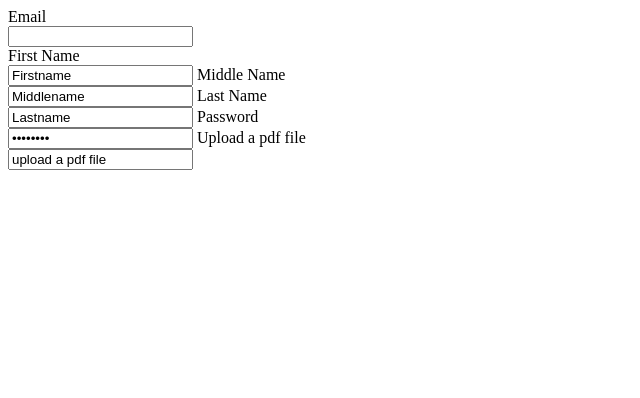
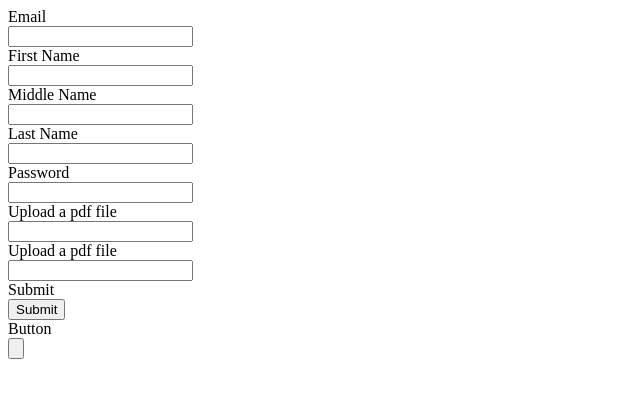
Before and after one commit to DRajasekaran/Html-1-Demo, a plain HTML site: page index.html in a window 1280 px wide. Shown: the whole page, without its empty margins (0-640 px from the left). Drawn offline with Linux system fonts and the light colour scheme.

Commit message:
Add files via upload

```diff
--- a/index.html
+++ b/index.html
@@ -11,15 +11,21 @@
 <label for="email">Email</label><br>
 <input type="email" name="Email" id="email"><br>
 <label for="firstname">First Name</label><br>
-<input type="firstname" value="Firstname">
+<input type="firstname" name="Firstname" id="firstname"><br>
 <label for="middlename">Middle Name</label><br>
-<input type="middlename" value="Middlename">
+<input type="middlename" name="Middlename" id="middlename"><br>
 <label for="lastname">Last Name</label><br>
-<input type="lastname" value="Lastname">
+<input type="lastname" name="Lastname" id="lastname"><br>
 <label for="password">Password</label><br>
-<input type="password" value="Password">
+<input type="password" name="Password" id="password"><br>
 <label for="upload a pdf file">Upload a pdf file</label><br>
-<input type="Upload a pdf file" value="upload a pdf file">
+<input type="upload a pdf file" name="Upload a pdf file" id="upload a pdf file"><br>
+<label for="upload a pdf file">Upload a pdf file</label><br>
+<input type="upload a pdf file" name="Upload a pdf file" id="upload a pdf file"><br>
+<label for="submit">Submit</label><br>
+<input type="submit" name="Submit" id="submit"><br>
+<label for="button">Button</label><br>
+<input type="button" name="Button" id="button"><br>
 </form>
 </body>
 </html>
```
